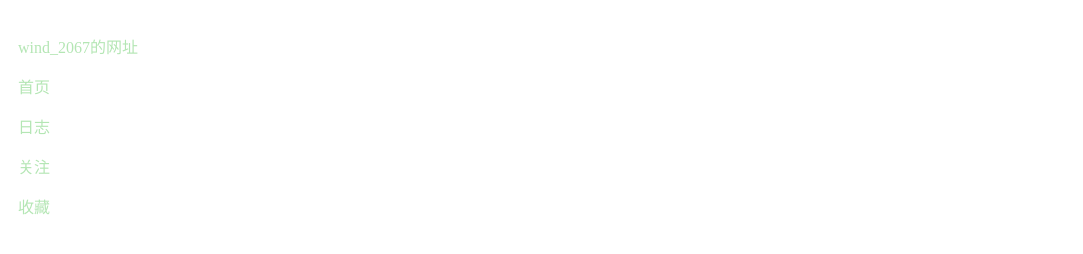
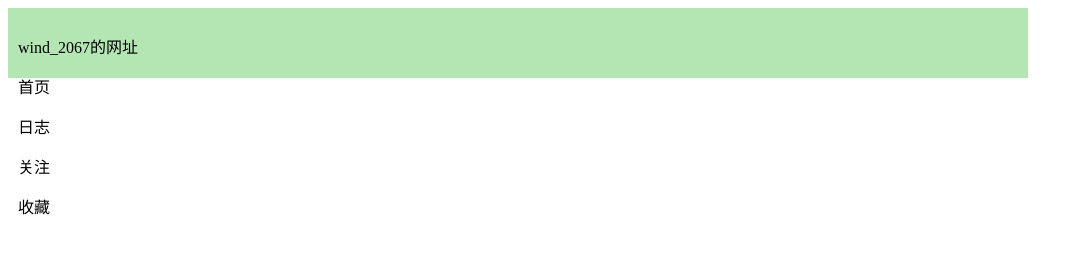
Before and after one commit to wind2067/wind2067.github.io, a plain HTML site: page index.html in a window 1280 px wide. Shown: the whole page, without its empty margins (0-1083 px from the left). Drawn offline with Linux system fonts and the light colour scheme.

Commit message:
Update public.css

```diff
--- a/public.css
+++ b/public.css
@@ -1,6 +1,6 @@
 /* 页眉 */
 div.wide_header{
-	color: rgb(180, 230, 180);
+	background-color: rgb(180, 230, 180);
 	width:  1000px;
 	height: 50px;
 	padding: 10px;
```
